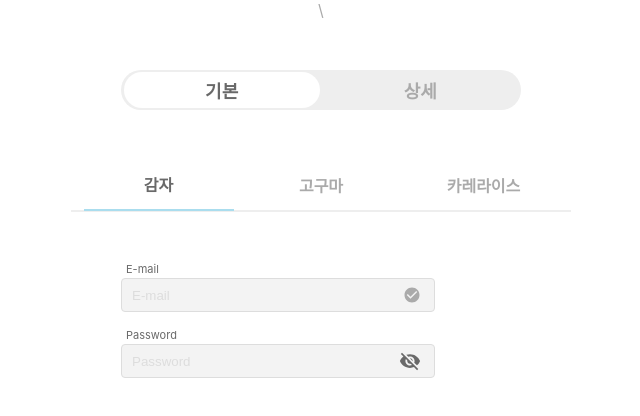
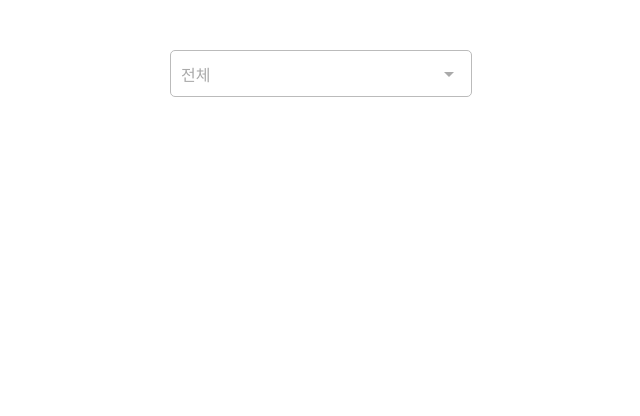
Before and after one commit to 9yurilee/Prac, a React (Create React App) app: page / in a window 1280 px wide. Shown: the top 416 px of the page, without its empty margins (319-959 px from the left). Built offline with nearby package versions, Linux system fonts and the light colour scheme; the HTML template or start-up script is replaced by a standard one.

Commit message:
DropDown 기본 기능 구현

```diff
--- a/src/App.css
+++ b/src/App.css
@@ -40,3 +40,31 @@
   flex-direction: column;
   margin-bottom: 50px;
 }
+
+.dropdown {
+  width: 280px;
+  height: 35px;
+  border: 1px solid #bbb;
+  border-radius: 5px;
+
+  padding: 5px 10px;
+
+  display: flex;
+  align-items: center;
+
+  cursor: pointer;
+}
+
+.search {
+  width: 280px;
+  height: 35px;
+  border: 1px solid #bbb;
+  border-radius: 5px;
+
+  padding: 5px 10px;
+
+  display: flex;
+  align-items: center;
+
+  cursor: pointer;
+}
--- a/src/App.js
+++ b/src/App.js
@@ -5,17 +5,16 @@ import Slider from './components/Slider';
 import Tab from './components/Tab';
 import Toggle from './components/Toggle';
 
-import TogglePrac from './components/TogglePrac';
 import Filter from './components/Filter';
 
 function App() {
   return (
     <div className="App">
-      \ <Toggle />
-      <Tab />
+      {/* <Toggle /> */}
+      {/* <Tab /> */}
       {/* <Slider /> */}
-      <Input />
-      {/* <DropDown /> */}
+      {/* <Input /> */}
+      <DropDown />
     </div>
   );
 }
--- a/src/components/DropDown.js
+++ b/src/components/DropDown.js
@@ -1,8 +1,81 @@
 import react from 'react';
 import styled from 'styled-components';
+import '../App.css';
+import ArrowDropDownIcon from '@mui/icons-material/ArrowDropDown';
+import SearchIcon from '@mui/icons-material/Search';
 
 const DropDown = () => {
-  return <div>DropDown</div>;
+  const [isOpen, setIsOpen] = react.useState(false);
+  const [clickedMenu, setClickedMenu] = react.useState('전체');
+
+  const myList = ['전체', '월요일', '화요일', '수요일', '목요일', '금요일', '토요일', '일요일'];
+
+  const clickOpen = () => {
+    setIsOpen(!isOpen);
+  };
+
+  return (
+    <div style={{ marginTop: '50px' }}>
+      <div onClick={clickOpen} className="dropdown" style={{ position: 'relative', marginBottom: '10px' }}>
+        {clickedMenu}
+        <ArrowDropDownIcon style={{ position: 'absolute', right: '10px' }} />
+      </div>
+      {isOpen ? (
+        <>
+          <Result>
+            {/* <div style={{ position: 'relative' }}>
+              <Search type="text" />
+              <SearchIcon style={{ position: 'absolute', top: '10px' }} />
+            </div> */}
+            {myList.map((e, i) => (
+              <div
+                onClick={() => {
+                  setClickedMenu(e);
+                  setIsOpen(!isOpen);
+                }}
+                key={i}
+                style={{ cursor: 'pointer' }}
+              >
+                {e}
+              </div>
+            ))}
+          </Result>
+        </>
+      ) : (
+        ''
+      )}
+    </div>
+  );
 };
 
+const Search = styled.input`
+  width: 100%;
+  height: 35px;
+  background-color: #ada;
+
+  border: none;
+
+  :focus {
+    outline: none;
+  }
+
+  display: flex;
+  align-items: center;
+`;
+
+const Result = styled.div`
+  width: 280px;
+  height: 280px;
+  border: 1px solid #bbb;
+  border-radius: 5px;
+  /* border-bottom-right-radius: 5px;
+  border-bottom-left-radius: 5px; */
+
+  padding: 5px 0px 5px 20px;
+
+  display: flex;
+  flex-direction: column;
+  justify-content: space-around;
+`;
+
 export default DropDown;
```
